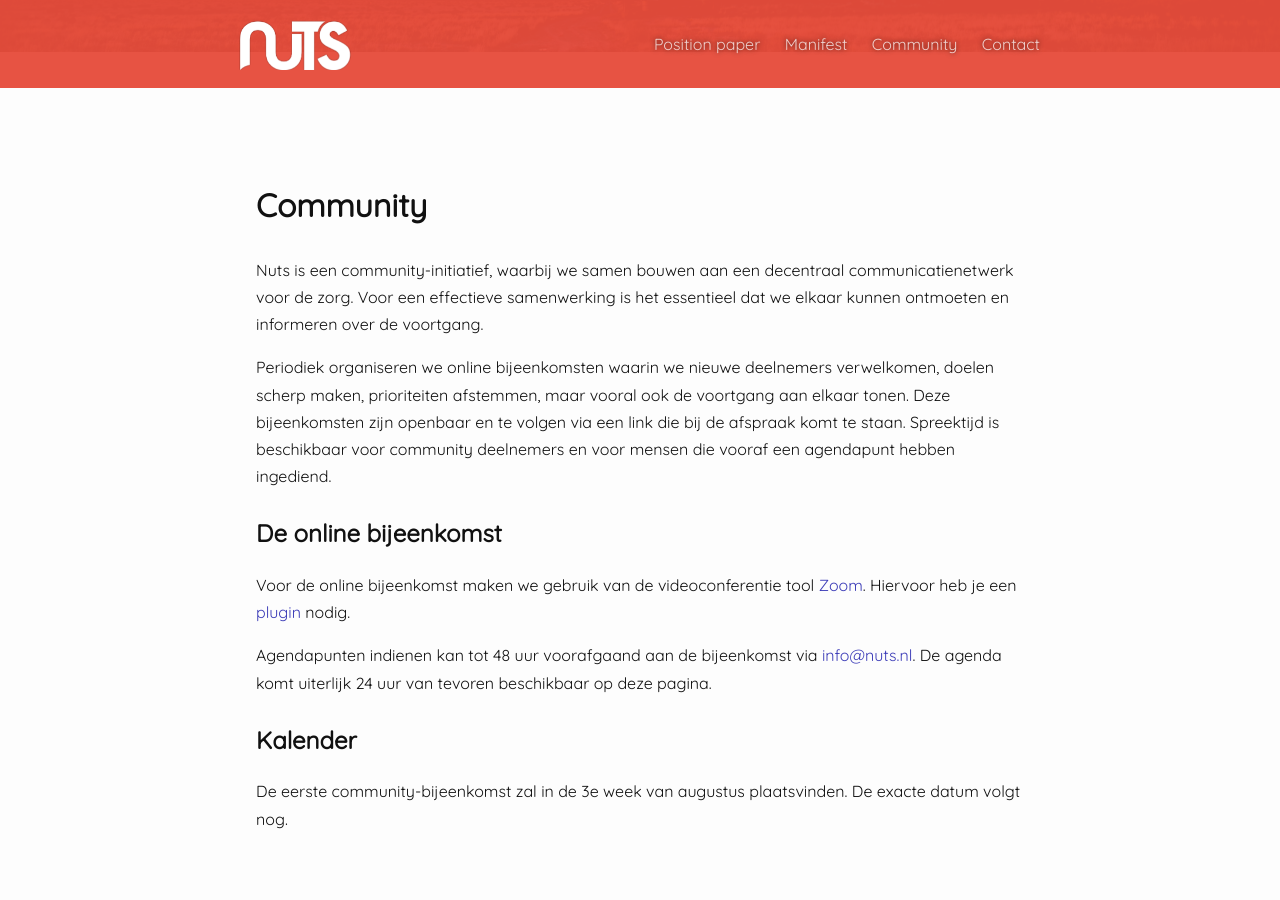
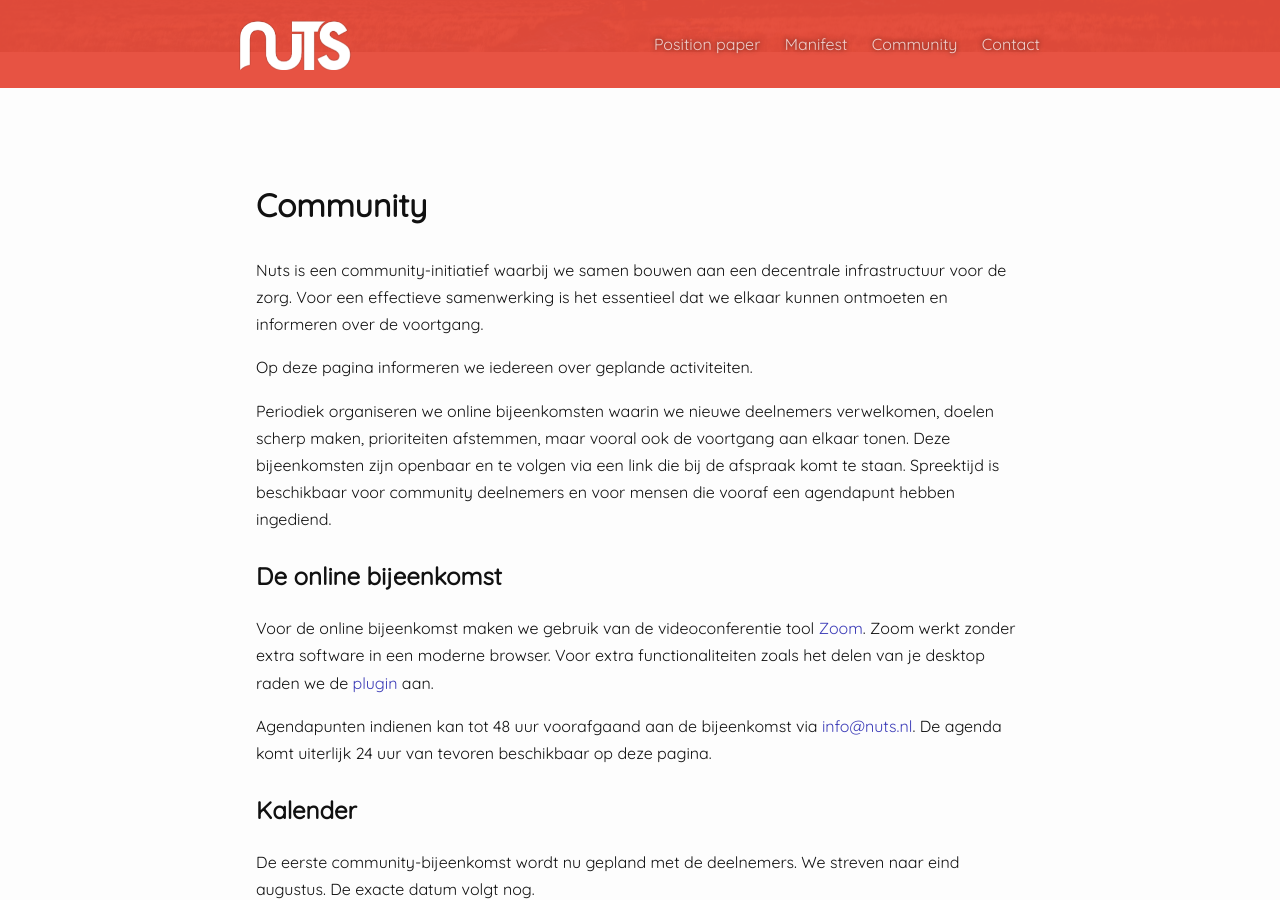
Before and after one commit to nuts-foundation/nuts-webpresence, a Jekyll site: the page built from community.md, in a window 1280 px wide and 900 px high, scrolled down 308 px. Built offline with Jekyll 4.4.1, drawn with Linux system fonts in a browser that asks for light colours.

Commit message:
Iets andere introductie; Periode eerste meeting;

```diff
--- a/community.md
+++ b/community.md
@@ -6,15 +6,17 @@ header_image: contact
 ---
 
 # Community
-Nuts is een community-initiatief, waarbij we samen bouwen aan een decentraal communicatienetwerk voor de zorg. Voor een effectieve samenwerking is het essentieel dat we elkaar kunnen ontmoeten en informeren over de voortgang.
+Nuts is een community-initiatief waarbij we samen bouwen aan een decentrale infrastructuur voor de zorg. Voor een effectieve samenwerking is het essentieel dat we elkaar kunnen ontmoeten en informeren over de voortgang.
+
+Op deze pagina informeren we iedereen over geplande activiteiten.
 
 Periodiek organiseren we online bijeenkomsten waarin we nieuwe deelnemers verwelkomen, doelen scherp maken, prioriteiten
 afstemmen, maar vooral ook de voortgang aan elkaar tonen. Deze bijeenkomsten zijn openbaar en te volgen via een link die bij de afspraak komt te staan. Spreektijd is beschikbaar voor community deelnemers en voor mensen die vooraf een agendapunt hebben ingediend.
 
 ## De online bijeenkomst
-Voor de online bijeenkomst maken we gebruik van de videoconferentie tool [Zoom](https://zoom.us). Hiervoor heb je een [plugin](https://zoom.us/download#client_4meeting) nodig.
+Voor de online bijeenkomst maken we gebruik van de videoconferentie tool [Zoom](https://zoom.us). Zoom werkt zonder extra software in een moderne browser. Voor extra functionaliteiten zoals het delen van je desktop raden we de [plugin](https://zoom.us/download#client_4meeting) aan.
 
 Agendapunten indienen kan tot 48 uur voorafgaand aan de bijeenkomst via [info@nuts.nl](mailto:info@nuts.nl). De agenda komt uiterlijk 24 uur van tevoren beschikbaar op deze pagina.
 
 ## Kalender
-De eerste community-bijeenkomst zal in de 3e week van augustus plaatsvinden. De exacte datum volgt nog.
+De eerste community-bijeenkomst wordt nu gepland met de deelnemers. We streven naar eind augustus. De exacte datum volgt nog.
```
